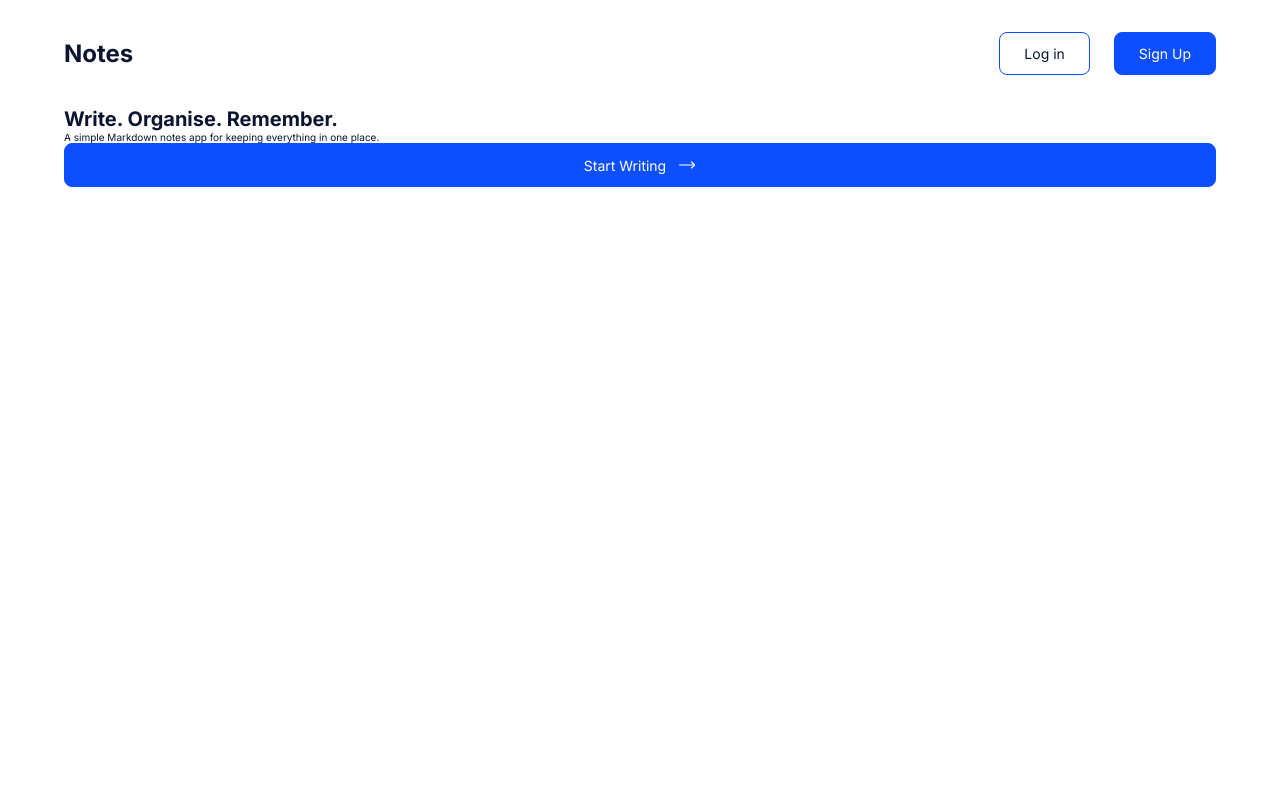
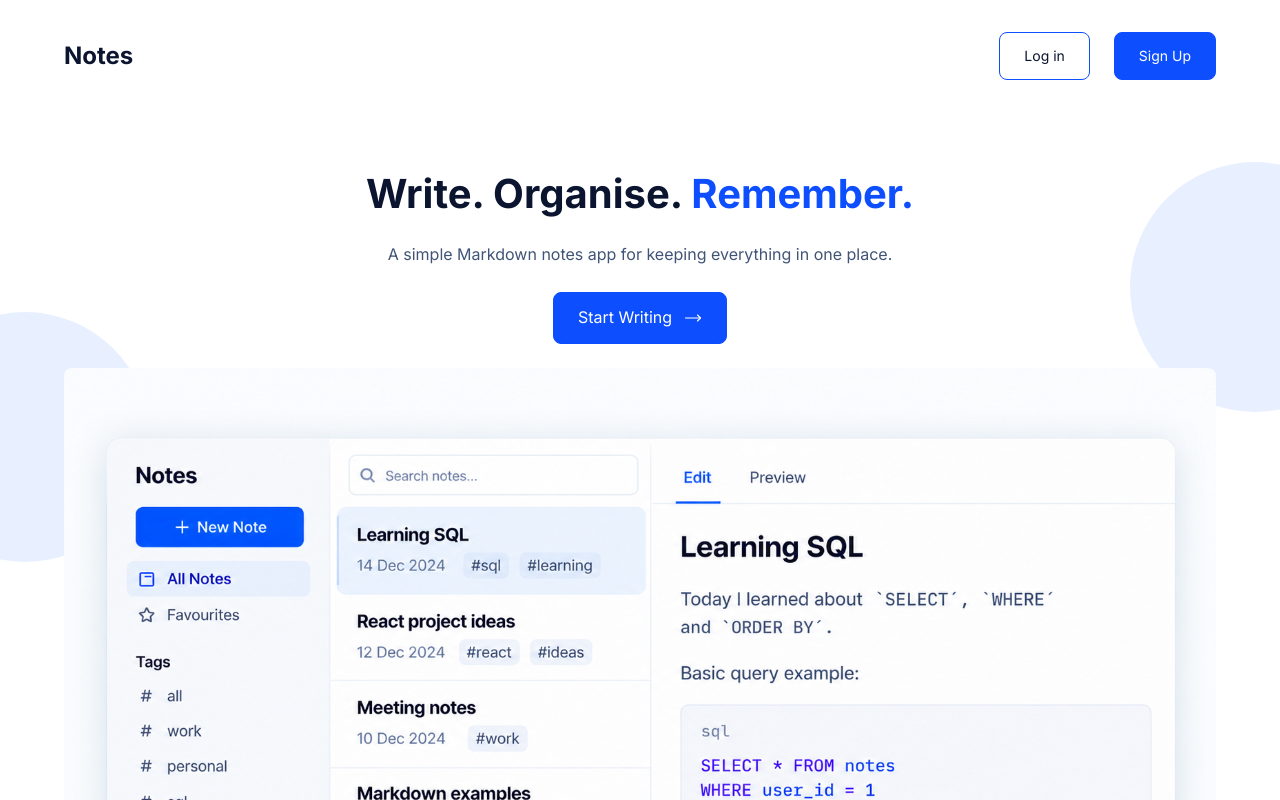
Before and after one commit to edwardshanahan97/notes-api, a React app in the folder frontend/: page / in a window 1280 px wide. Shown: the top 800 px of the page. Built offline with nearby package versions, Linux system fonts and the light colour scheme; the HTML template or start-up script is replaced by a standard one.

Commit message:
style: landing hero for mobile, tablet, desktop

```diff
--- a/frontend/src/components/Button/Button.css
+++ b/frontend/src/components/Button/Button.css
@@ -2,11 +2,19 @@
   font-size: 1.4rem;
   border-radius: var(--radius);
   border: 1px solid var(--color-primary);
-  padding: 0.8rem 1.4rem;
   display: flex;
   justify-content: center;
   align-items: center;
   gap: 1.2rem;
+}
+
+.button--small {
+  padding: 0.8rem 1.4rem;
+}
+
+.button--large {
+  font-size: 1.6rem;
+  padding: 1.6rem 1.4rem;
 }
 
 .button--primary {
--- a/frontend/src/index.css
+++ b/frontend/src/index.css
@@ -65,6 +65,7 @@ body {
   color: var(--color-text-primary);
   background-color: var(--color-background);
   font-family: var(--font-family);
+  line-height: 1.6;
 }
 
 /* General tags */
@@ -81,3 +82,38 @@ a {
   color: inherit;
   text-decoration: none;
 }
+
+/* Typography */
+
+h1,
+h2,
+h3 {
+  color: var(--color-text-primary);
+}
+
+h1 {
+  font-size: 3.2rem;
+  width: 50%;
+  margin-bottom: 1.6rem;
+}
+
+h1 span {
+  color: var(--color-primary);
+}
+
+.lead {
+  color: var(--color-text-secondary);
+  font-size: 1.6rem;
+  margin-bottom: 2.4rem;
+}
+
+@media (min-width: 768px) {
+  h1 {
+    font-size: 4rem;
+    width: 60%;
+  }
+
+  .lead {
+    width: 50%;
+  }
+}
--- a/frontend/src/pages/Landing/LandingHero/LandingHero.css
+++ b/frontend/src/pages/Landing/LandingHero/LandingHero.css
@@ -0,0 +1,44 @@
+.landing-hero {
+  position: relative;
+  overflow: hidden;
+  margin-top: 5rem;
+}
+
+.landing-hero img {
+  border-radius: var(--radius);
+  margin-top: 2.4rem;
+}
+
+.circle {
+  background-color: var(--color-primary-light);
+  border-radius: 50%;
+  position: absolute;
+  width: 25rem;
+  height: 25rem;
+  display: none;
+  z-index: -1;
+}
+
+.circle--left {
+  top: 15rem;
+  left: -10rem;
+}
+
+.circle--right {
+  top: 0;
+  right: -10rem;
+}
+
+@media (min-width: 768px) {
+  .landing-hero__text {
+    text-align: center;
+    display: flex;
+    flex-direction: column;
+    justify-content: center;
+    align-items: center;
+  }
+
+  .circle {
+    display: block;
+  }
+}
--- a/frontend/src/pages/Landing/LandingHero/LandingHero.jsx
+++ b/frontend/src/pages/Landing/LandingHero/LandingHero.jsx
@@ -2,21 +2,21 @@ import "./LandingHero.css";
 import Container from "../../../components/Container/Container";
 import Button from "../../../components/Button/Button";
 import { MoveRight } from "lucide-react";
+import HeroImg from "../../../assets/images/temp-landing-img.png";
 
 const LandingHero = () => {
   return (
     <div className="landing-hero">
       <Container>
+        <div className="landing-hero__text">
           <h1>
             Write. Organise. <span>Remember.</span>
           </h1>
-
           <p className="lead">
             A simple Markdown notes app for keeping everything in one place.
           </p>
-
           <Button
-          className="button--primary"
+            className="button--primary button--large"
             text={
               <>
                 Start Writing <MoveRight size={18} strokeWidth={1.5} />
@@ -24,6 +24,12 @@ const LandingHero = () => {
             }
             link="/register"
           />
+        </div>
+
+        <div className="circle circle--left"></div>
+        <div className="circle circle--right"></div>
+
+        <img src={HeroImg} alt="Notes app" />
       </Container>
     </div>
   );
--- a/frontend/src/pages/Landing/LandingNavbar/LandingNavbar.jsx
+++ b/frontend/src/pages/Landing/LandingNavbar/LandingNavbar.jsx
@@ -11,12 +11,16 @@ const LandingNavbar = () => {
 
         <ul className="landing-navbar__list">
           <li>
-            <Button className="button--outline" text="Log in" link="/login" />
+            <Button
+              className="button--outline button--small"
+              text="Log in"
+              link="/login"
+            />
           </li>
 
           <li>
             <Button
-              className="button--primary"
+              className="button--primary button--small"
               text="Sign Up"
               link="/register"
             />
```
Lines whose indentation alone changed are shown as unchanged.
